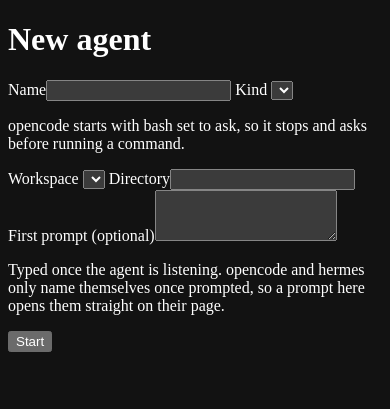
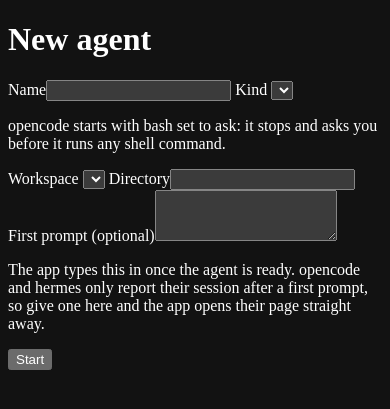
Before and after one commit to FMazzoni/herdr-pwa, a Python web app: template src/herdr_pwa/web/templates/new.html in a window 390 px wide. Shown: the part 26-435 px from the top of the page. Run offline with Jinja, Linux system fonts and the light colour scheme; the template is opened without the code that fills it, so the values that code supplies are empty.

Commit message:
Word four phone notes for the person reading them, not the code
The failure, protocol-drift, hand-off and new-agent notes read like code
comments. They now say what happened and what to do in plain words.

```diff
--- a/src/herdr_pwa/web/templates/_notice.html
+++ b/src/herdr_pwa/web/templates/_notice.html
@@ -3,7 +3,7 @@
 {% import "_ui.html" as ui %}
 {% if refused is defined %}
 {% set next = {
-  "protocol_drift": "Answer it in the terminal for now; herdr-pwa doctor on the box says what drifted.",
+  "protocol_drift": "herdr speaks a protocol version this app doesn't know, so answer in the terminal for now. Run herdr-pwa doctor on the computer running herdr for details.",
   "unreachable": "Try again in a moment.",
   "runner_refused": "Look at the screen before trying again.",
   "not_ready": "Wait for it to settle, then try again.",
--- a/src/herdr_pwa/web/templates/answer.html
+++ b/src/herdr_pwa/web/templates/answer.html
@@ -95,7 +95,7 @@
     {% endif %}
     {% if decision and decision.handoffs %}
     {# Not a button: the key gives the pane to a program no key here can work or quit. #}
-    <p class="answer__note answer__note--line">The screen also offers {{ decision.handoffs|map(attribute="label")|join(" and ") }}. That opens another program in the pane, which these keys cannot work or leave, so do it at the terminal.</p>
+    <p class="answer__note answer__note--line">The screen also offers {{ decision.handoffs|map(attribute="label")|join(" and ") }}. {% if decision.handoffs|length > 1 %}Those keys open{% else %}That key opens{% endif %} another program in the pane, which these buttons can't control or close. Do that at the terminal instead.</p>
     {% endif %}
   </div>
   {% endif %}
--- a/src/herdr_pwa/web/templates/failure.html
+++ b/src/herdr_pwa/web/templates/failure.html
@@ -4,6 +4,6 @@
      {% if poll_url %}data-hp-poll="{{ poll_url }}" hx-get="{{ poll_url }}" hx-target="this" hx-swap="outerHTML" hx-trigger="every {{ cadence }}s"{% endif %}>
   {{ ui.banner("failure", what=failure.headline, why=detail) }}
   {% if poll_url %}
-  <p class="empty">Nothing is shown rather than nothing being there.<br>Retrying every {{ cadence }}s.</p>
+  <p class="empty">Nothing shows because this couldn't be read, not because there's nothing here.<br>Retrying every {{ cadence }}s.</p>
   {% endif %}
 </div>
--- a/src/herdr_pwa/web/templates/new.html
+++ b/src/herdr_pwa/web/templates/new.html
@@ -15,7 +15,7 @@
       <select name="kind">{% for kind in kinds %}<option value="{{ kind }}"{% if kind == values.get('kind') %} selected{% endif %}>{{ kind }}</option>{% endfor %}</select>
     {% endcall %}
     {% for missing in stranded %}<p class="field__note">{{ missing.kind }} is installed at {{ missing.stranded }} but isn't on this service's PATH, so it can't be started from here.</p>{% endfor %}
-    <p class="field__note">opencode starts with bash set to ask, so it stops and asks before running a command.</p>
+    <p class="field__note">opencode starts with bash set to ask: it stops and asks you before it runs any shell command.</p>
     {% if models %}
     {% call ui.field("Model (optional)") %}<input name="model" value="{{ values.get('model', '') }}" list="models">{% endcall %}
     <datalist id="models">{% for kind, names in models.items() %}{% for name in names %}<option value="{{ name }}">{{ kind }}</option>{% endfor %}{% endfor %}</datalist>
@@ -27,7 +27,7 @@
     {% call ui.field("Directory") %}<input name="cwd" value="{{ values.get('cwd', '') }}" list="cwds" required>{% endcall %}
     <datalist id="cwds">{% for cwd in cwds %}<option value="{{ cwd }}"></option>{% endfor %}</datalist>
     {% call ui.field("First prompt (optional)") %}<textarea name="prompt" rows="3" maxlength="4000">{{ values.get('prompt', '') }}</textarea>{% endcall %}
-    <p class="field__note">Typed once the agent is listening. opencode and hermes only name themselves once prompted, so a prompt here opens them straight on their page.</p>
+    <p class="field__note">The app types this in once the agent is ready. opencode and hermes only report their session after a first prompt, so give one here and the app opens their page straight away.</p>
     {{ ui.button("Start") }}
   </form>
 </main>
```
